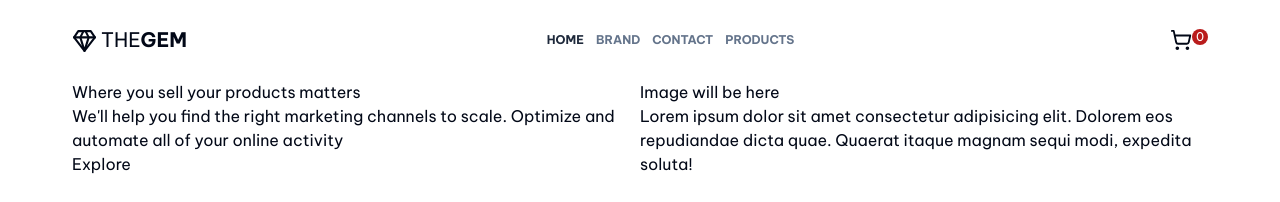
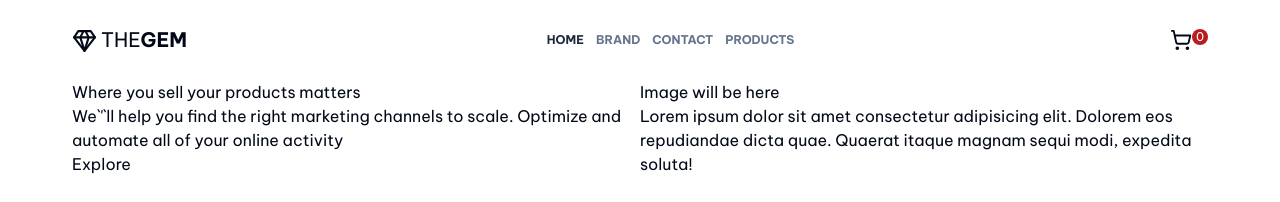
Before and after one commit to devemit/next14-ecommerce, a Next.js app: page / in a window 1280 px wide. Shown: the top 202 px of the page. Built offline with nearby package versions, Linux system fonts and the light colour scheme.

Commit message:
typo fix

```diff
--- a/app/page.tsx
+++ b/app/page.tsx
@@ -6,8 +6,8 @@ export default function Home() {
       <div className='flex-1'>
         <h1>Where you sell your products matters</h1>
         <p>
-          We'll help you find the right marketing channels to scale. Optimize and automate all of
-          your online activity
+          We`&apos;`ll help you find the right marketing channels to scale. Optimize and automate
+          all of your online activity
         </p>
         <button>Explore</button>
       </div>
```
